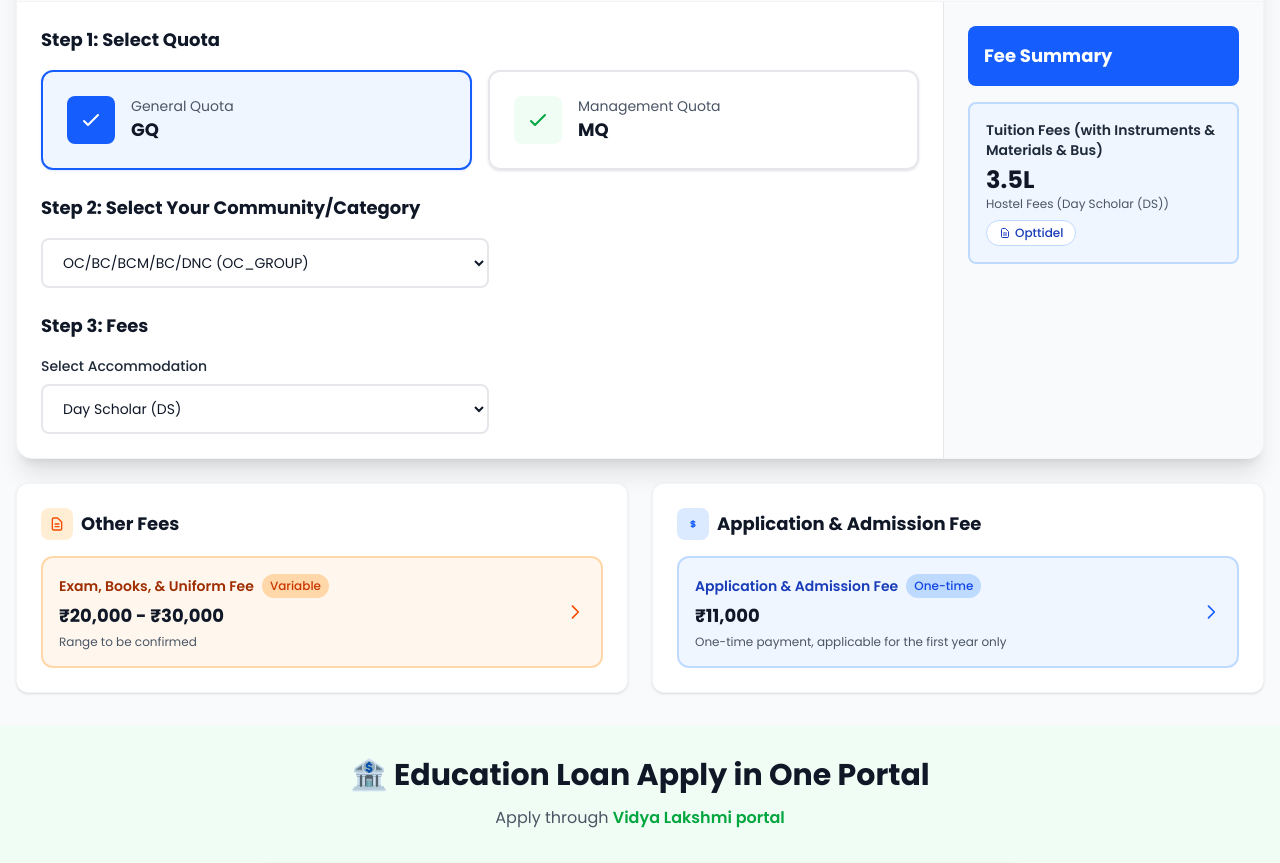
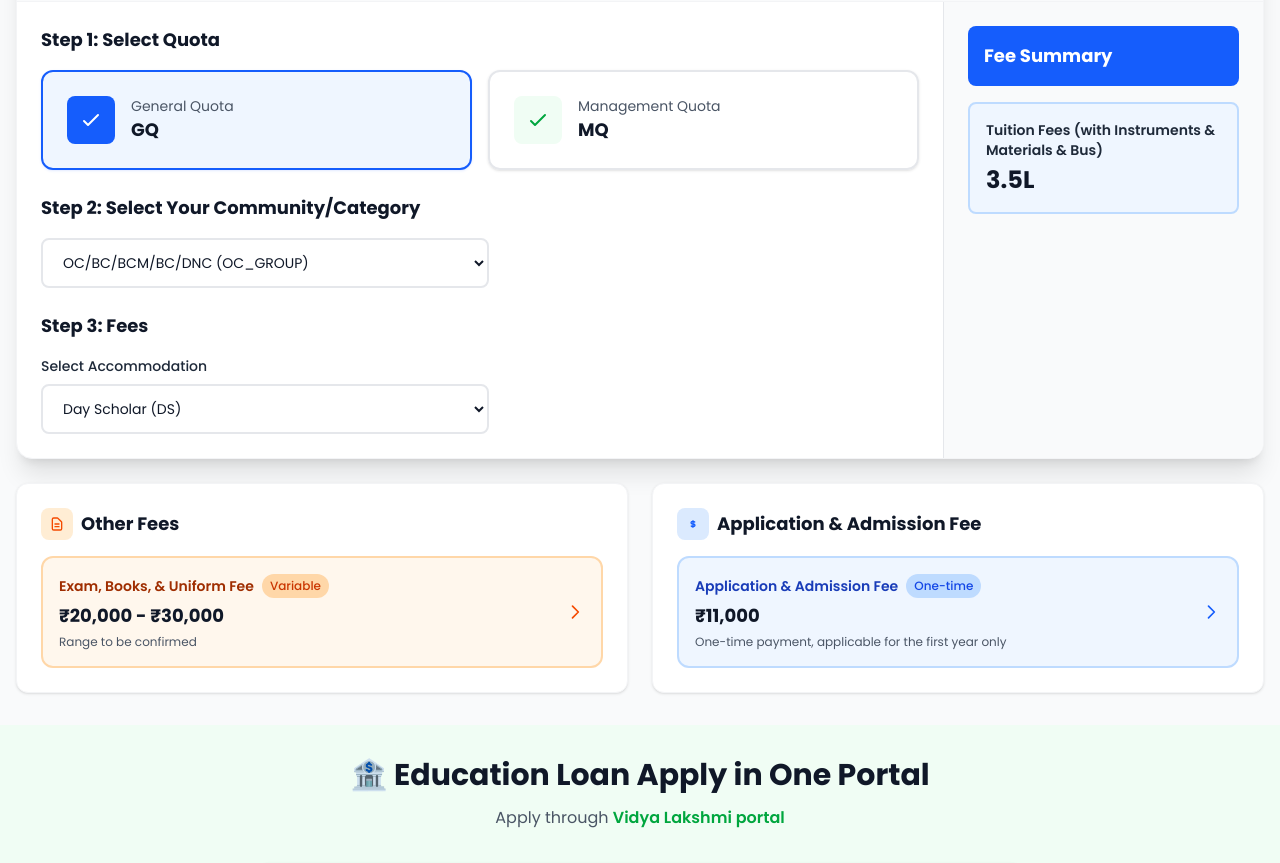
Before and after one commit to JKKN-Institutions/bds-dental-finish, a Next.js app: page / in a window 1280 px wide. Shown: the part 9217-10080 px from the top of the page. Built offline with nearby package versions, Linux system fonts and the light colour scheme.

Commit message:
Update fees-scholarships.tsx

```diff
--- a/app/components/fees-scholarships.tsx
+++ b/app/components/fees-scholarships.tsx
@@ -217,13 +217,8 @@ export default function FeesScholarships() {
                       <div className={`rounded-lg p-4 border-2 ${selectedFeeType === 'DS' ? 'bg-blue-50 border-blue-200' : 'bg-gray-50 border-gray-200'}`}>
                         <p className="text-sm font-semibold text-gray-800 mb-1">Tuition Fees (with Instruments & Materials & Bus)</p>
                         <p className="text-2xl font-bold text-gray-900">{currentFees.ds}</p>
-                        <p className="text-xs text-gray-600">Hostel Fees (Day Scholar (DS))</p>
-                        <button className="mt-2 inline-flex items-center gap-1 rounded-full bg-white border border-blue-200 px-3 py-1 text-xs font-medium text-blue-800">
-                          <svg className="w-3 h-3" fill="none" stroke="currentColor" viewBox="0 0 24 24">
-                            <path strokeLinecap="round" strokeLinejoin="round" strokeWidth={2} d="M9 12h6m-6 4h6m2 5H7a2 2 0 01-2-2V5a2 2 0 012-2h5.586a1 1 0 01.707.293l5.414 5.414a1 1 0 01.293.707V19a2 2 0 01-2 2z" />
-                          </svg>
-                          Opttidel
-                        </button>
+
+
                       </div>
                     )}
 
```
